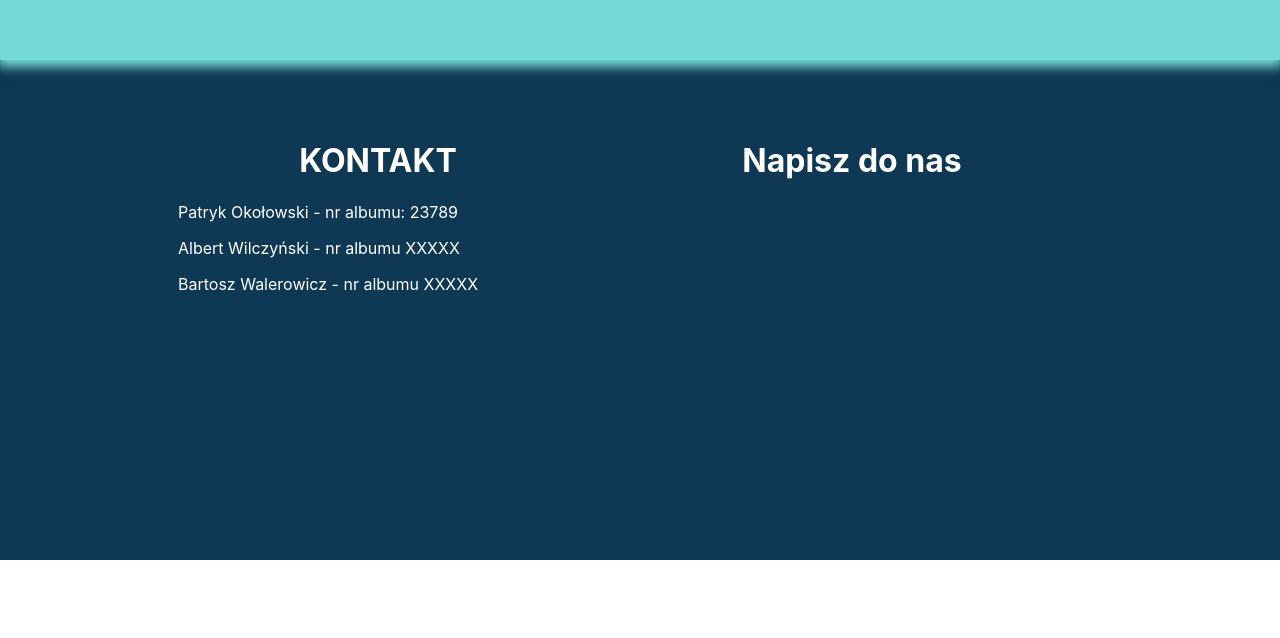
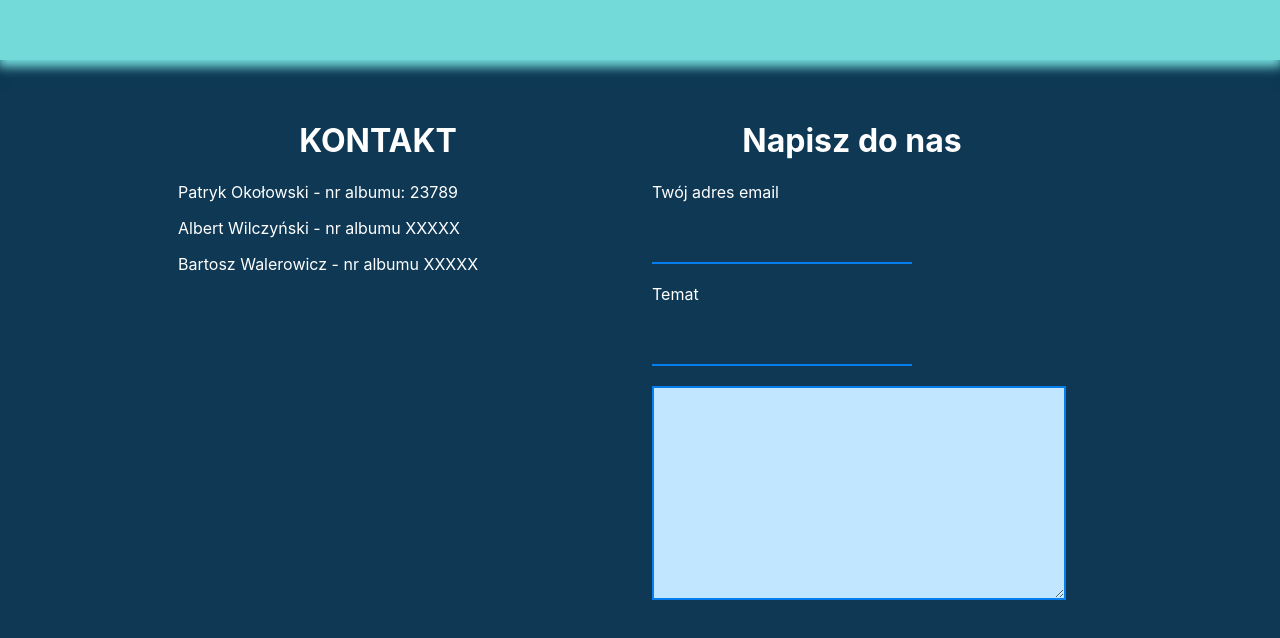
Before and after one commit to pokolowski/ankietuj-to, a React (Create React App) app: page / in a window 1280 px wide. Shown: the part 2040-2678 px from the top of the page. Before the commit the page ends 2600 px from the top, so only its background shows below. Built offline with nearby package versions, Linux system fonts and the light colour scheme.

Commit message:
add contact page

```diff
--- /dev/null
+++ b/src/components/atoms/FormField/FormField.js
@@ -0,0 +1,20 @@
+import react from 'react';
+import styled from 'styled-components';
+import styles from './FormField.module.css';
+
+const StyledInput = styled.input`
+  margin-bottom: 20px;
+`;
+
+const FormField = ({ label, marginBottom = 0 }) => {
+  return (
+    <>
+      <label> {label} </label>
+      <br />
+      <br />
+      <StyledInput type="tekst" className={styles.inputClass}></StyledInput>
+    </>
+  );
+};
+
+export default FormField;
--- /dev/null
+++ b/src/components/atoms/FormField/FormField.module.css
@@ -0,0 +1,18 @@
+.inputClass{
+    background-color: transparent;
+    width: 250px;
+    height: 30px;
+    border: 0;
+    border-bottom: 2px solid #067eed;
+    font-size: 16px;
+    transition: .2s;
+    padding: 5px;
+    color: #c1e6ff;
+
+}
+.inputClass:focus{
+    outline: none;
+    border: 2px solid #067eed;
+    transition: .2s;
+    border-radius: 10px;
+}
--- /dev/null
+++ b/src/components/molecules/ContactForm/ContactForm.js
@@ -0,0 +1,15 @@
+import react from 'react';
+import FormField from 'components/atoms/FormField/FormField.js';
+import styles from './ContactForm.module.css';
+
+const ContactForm = () => {
+  return (
+    <>
+      <FormField label="Twój adres email" />
+      <br />
+      <FormField label="Temat" marginBottom="50px" />
+    </>
+  );
+};
+
+export default ContactForm;
--- /dev/null
+++ b/src/components/molecules/ContactForm/ContactForm.module.css
@@ -0,0 +1,3 @@
+.fildsDistance{
+    margin-top: 50px;
+}
--- a/src/components/molecules/HeaderUl/HeaderUl.js
+++ b/src/components/molecules/HeaderUl/HeaderUl.js
@@ -44,7 +44,7 @@ const HeaderUl = ({ direction }) => (
       </a>
     </ListItems>
     <ListItems>
-      <a className={styles.aLink} href="">
+      <a className={styles.aLink} href="#ContactPage">
         Kontakt
       </a>
     </ListItems>
--- a/src/components/organisms/AboutPage/about.js
+++ b/src/components/organisms/AboutPage/about.js
@@ -6,12 +6,14 @@ import gif from 'assets/gifs/register.gif';
 
 const Wrapper = styled.div`
   min-width: 100%;
+  // max-width: 100%;
   min-height: 100vh;
   position: relative;
   background-color: #04a8d6;
   overflow: hidden;
   box-shadow: 0 5px 10px 2px #04a8d6, 0 10px 10px 5px #73d9d9;
   z-index: 4;
+  overflow: hidden;
   // margin-bottom: 100px;
 
   @media screen and (max-width: 500px) {
--- a/src/components/organisms/ContactPage/ContactPage.js
+++ b/src/components/organisms/ContactPage/ContactPage.js
@@ -1,17 +1,21 @@
 import react from 'react';
 import styled from 'styled-components';
 import styles from './ContactPage.module.css';
+import FormField from 'components/atoms/FormField/FormField.js';
+import ContactForm from 'components/molecules/ContactForm/ContactForm';
 
 const Wrapper = styled.div`
   position: relative;
   width: 100%;
-  min-height: 500px;
+  min-height: 700px;
   background-color: #0e3854;
+  overflow: hidden;
+  // max-width: 100%;
 `;
 
 const ContactPage = () => {
   return (
-    <Wrapper>
+    <Wrapper id="ContactPage">
       <div className={styles.flexContainer}>
         <div className={styles.contactContainer}>
           <h1>Kontakt</h1>
@@ -21,6 +25,8 @@ const ContactPage = () => {
         </div>
         <div className={styles.formContainer}>
           <h1>Napisz do nas</h1>
+          <ContactForm />
+          <textarea className={styles.textAreaStyle} />
         </div>
       </div>
     </Wrapper>
--- a/src/components/organisms/ContactPage/ContactPage.module.css
+++ b/src/components/organisms/ContactPage/ContactPage.module.css
@@ -1,6 +1,6 @@
 .flexContainer{
     position: absolute;
-    top: 20px;
+    top: 0;
     left: 50%;
     transform: translateX(-50%);
     width: 80%;
@@ -8,7 +8,8 @@
     display: flex;
     flex-direction: row;
     justify-content: space-between;
-
+    /* background-color: red; */
+    overflow: hidden;
 
 }
 .contactContainer{
@@ -38,3 +39,23 @@
 .formContainer h1{
     text-align: center;
 }
+.textAreaStyle{
+    width: 400px;
+    height: 200px;
+    font-size: 16px;
+    border: 2px solid #067eed;
+    background-color: #c1e6ff;
+    font-family: Alata;
+    transition: .2s;
+    padding: 5px;
+}
+.textAreaStyle:focus{
+    outline: none;
+    border: 4px solid #067eed;
+}
+
+@media screen and (max-width: 500px){
+    .formContainer{
+        flex-direction: column;
+    }
+}
--- a/src/components/organisms/ExampleSurveys/examplesurveys.js
+++ b/src/components/organisms/ExampleSurveys/examplesurveys.js
@@ -6,9 +6,11 @@ const Wrapper = styled.div`
   position: relative;
   z-index: 3;
   width: 100%;
+  // max-width: 100%;
   min-height: 500px;
   background-color: #73d9d9;
   box-shadow: 0 5px 10px 2px #73d9d9, 0 10px 10px 5px #0e3854;
+  overflow: hidden;
 `;
 
 const ExampleSurveys = () => {
--- a/src/components/organisms/HomeSlider/homeSlider.css
+++ b/src/components/organisms/HomeSlider/homeSlider.css
@@ -22,6 +22,7 @@ img{
   z-index:5;
   box-shadow: 0 5px 10px 2px #067eed,
   0 10px 10px 5px #04a8d6;
+  overflow: hidden;
 }
 /* #04a8d6 */
 .hamburgerIcon{
--- a/src/components/organisms/menuLeftPanel/menuLeftPanel.css
+++ b/src/components/organisms/menuLeftPanel/menuLeftPanel.css
@@ -4,7 +4,7 @@
     position: absolute;
     top: 0;
     left: -100%;
-    z-index: 2;
+    z-index: 20;
     background-color: white;
     transition: .3s linear;
     box-shadow: rgba(0, 0, 0, 0.15) 1.95px 1.95px 2.6px;
@@ -27,7 +27,7 @@
     color:red;
     /* left: 50%; */
     /* transform: translateX(-50%); */
-    overflow:hidden;
+    overflow: hidden;
 }
 .hamburgerIcon{
     display: none;
@@ -62,7 +62,7 @@
         left: 20px;
         width: 30px !important;
         height: 30px;
-        z-index: 2;
+        z-index: 20;
         color: black;
         cursor: pointer;
         /* background-color: blue; */
```
